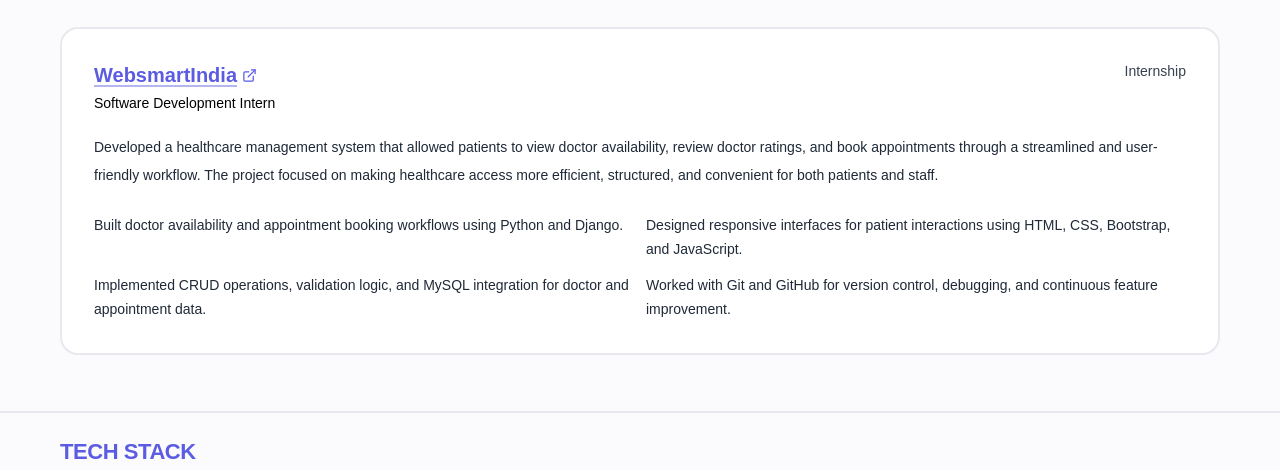
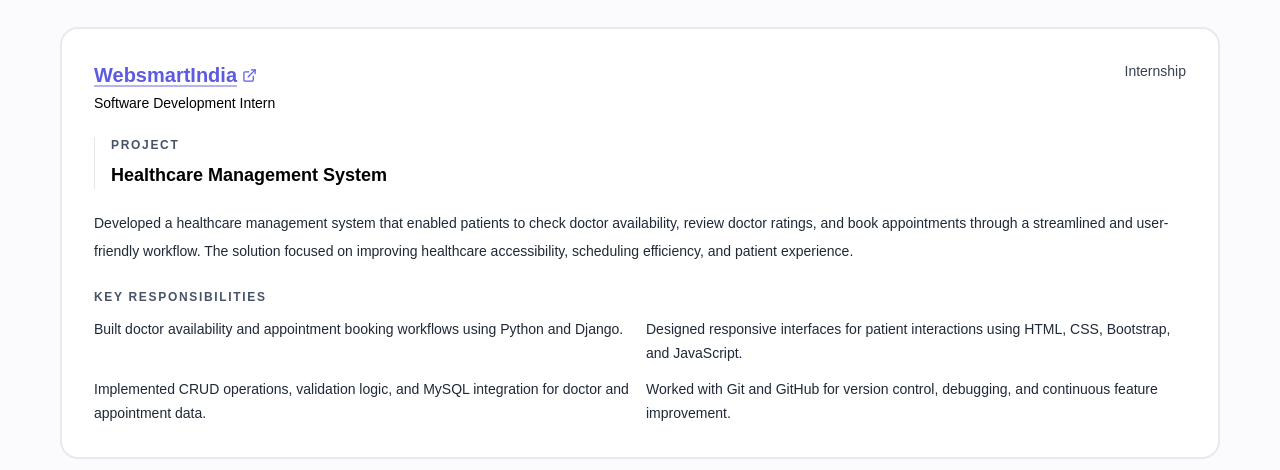
Before and after one commit to ShViNaY/Personal-Portfolio, a Next.js app: page / in a window 1280 px wide. Shown: the part 2820-3290 px from the top of the page. Built offline with nearby package versions, Linux system fonts and the light colour scheme.

Commit message:
Updated UI of Experience section

```diff
--- a/components/Portfolio.tsx
+++ b/components/Portfolio.tsx
@@ -502,21 +502,29 @@
                 </h3>
                 <p className="mt-1 text-sm font-medium text-black">Software Development Intern</p>
               </div>
-              <span className="text-sm text-[#374151]">Internship</span>
+              <span className="text-sm font-medium text-[#374151]">Internship</span>
+            </div>
+
+            <div className="mt-6 border-l border-[#e5e7eb] pl-4">
+              <p className="text-xs font-semibold uppercase tracking-[0.14em] text-[#475467]">Project</p>
+              <h4 className="mt-2 text-lg font-semibold text-black">Healthcare Management System</h4>
             </div>
 
             <p className="mt-5 text-sm leading-7 text-[#1f2937]">
-              Developed a healthcare management system that allowed patients to view doctor availability,
+              Developed a healthcare management system that enabled patients to check doctor availability,
               review doctor ratings, and book appointments through a streamlined and user-friendly workflow.
-              The project focused on making healthcare access more efficient, structured, and convenient for both patients and staff.
+              The solution focused on improving healthcare accessibility, scheduling efficiency, and patient experience.
             </p>
 
-            <ul className="mt-6 grid gap-3 text-sm leading-6 text-[#1f2937] md:grid-cols-2">
-              <li>Built doctor availability and appointment booking workflows using Python and Django.</li>
-              <li>Designed responsive interfaces for patient interactions using HTML, CSS, Bootstrap, and JavaScript.</li>
-              <li>Implemented CRUD operations, validation logic, and MySQL integration for doctor and appointment data.</li>
-              <li>Worked with Git and GitHub for version control, debugging, and continuous feature improvement.</li>
-            </ul>
+            <div className="mt-6">
+              <p className="text-xs font-semibold uppercase tracking-[0.14em] text-[#475467]">Key Responsibilities</p>
+              <ul className="mt-3 grid gap-3 text-sm leading-6 text-[#1f2937] md:grid-cols-2">
+                <li>Built doctor availability and appointment booking workflows using Python and Django.</li>
+                <li>Designed responsive interfaces for patient interactions using HTML, CSS, Bootstrap, and JavaScript.</li>
+                <li>Implemented CRUD operations, validation logic, and MySQL integration for doctor and appointment data.</li>
+                <li>Worked with Git and GitHub for version control, debugging, and continuous feature improvement.</li>
+              </ul>
+            </div>
           </div>
         </div>
       </section>
```
